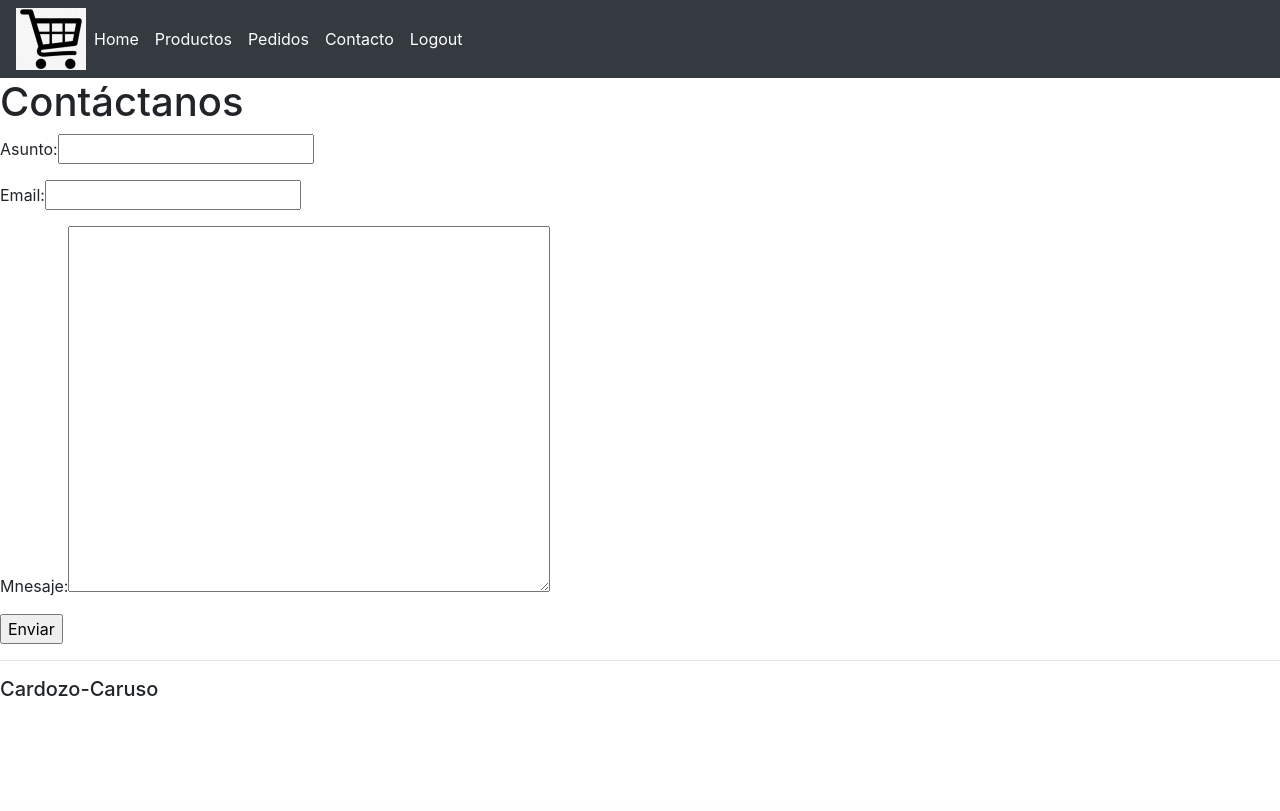
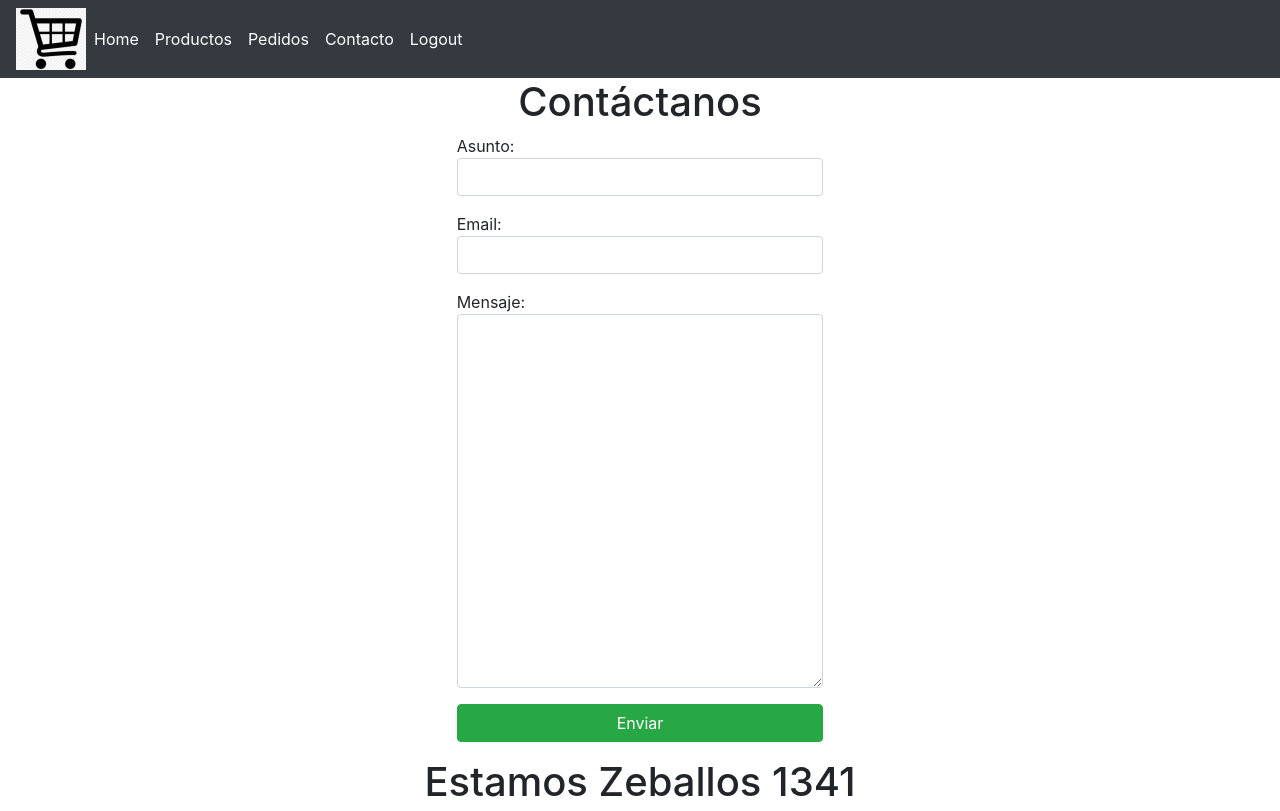
Before and after one commit to CatrielCaruso/PythonWEB, a Django app: page /contacto/ in a window 1280 px wide. Shown: the top 811 px of the page. Before the commit the page ends 696 px from the top, so only its background shows below. Run offline with Django 3.2, Linux system fonts and the light colour scheme; a user stored in the database is signed in; some libraries are stand-ins or nearby versions.

Commit message:
Mejoras visuales al front de Contacto. Ver como enlazar el archivo contacto.css sin que tire errores.

```diff
--- a/mysite/blog/templates/blog/contacto.html
+++ b/mysite/blog/templates/blog/contacto.html
@@ -1,4 +1,3 @@
-
 
 {%  extends 'blog/main.html' %}
 
@@ -11,30 +10,59 @@
     <link rel="stylesheet" href="https://stackpath.bootstrapcdn.com/bootstrap/4.3.1/css/bootstrap.min.css"
         integrity="sha384-ggOyR0iXCbMQv3Xipma34MD+dH/1fQ784/j6cY/iJTQUOhcWr7x9JvoRxT2MZw1T" crossorigin="anonymous">
 
+        <meta name="viewport" content="width=device-width, initial-scale=1">
+        <link rel="stylesheet" href="https://cdnjs.cloudflare.com/ajax/libs/animate.css/3.7.2/animate.min.css">
+        <script src="https://cdnjs.cloudflare.com/ajax/libs/wow/1.1.2/wow.min.js"></script>
 
-        <meta name="viewport" content="width=device-width, initial-scale=1">
+        <script>
+          new WOW().init();
+        </script>
+
 </head>
 
-    <body>
-      <h1>Contáctanos</h1>
-        <form action="/contacto/" method="POST">{% csrf_token %}
-         <p>Asunto:<input type="text" name="asunto"></p>
-         <p>Email:<input type="text" name="email"></p>
-         <p>Mnesaje:<textarea  name="mensaje" rows="15" cols="45"> </textarea></p>
-         <input type="submit" value="Enviar">
+<body >
 
+    <h1 class=" text-center animated fadeInLeft">Contáctanos</h1>
+
+
+    <div class="col-sm-4 main-section offset-md-4 ">
+
+            <div class="animated fadeInLeft">
+                <form class="col-12" action="/contacto/" method="POST">
+                    <div class="form-group ">
+                        {% csrf_token %}
+                        <p>Asunto:<input type="text" name="asunto" class="form-control"></p>
+                    </div>
+                    <div class="form-group ">
+                        <p>Email: <input type="text" name="email" class="form-control"></p>
+                    </div>
+                    <div class="form-group ">
+                        <p>Mensaje:<textarea name="mensaje" rows="15" cols="45 " class="form-control"> </textarea></p>
+                        <input class="btn btn-success btn-block" type="submit" value="Enviar">
+                    </div>
                 </form>
+            </div>
+
+    </div>
+    <footer class=" text-center">
+        <div class=" wow animated zoomInDown">
+
+         <h1 class=" text-center" > Estamos Zeballos 1341 </h1>
+         <iframe src="https://www.google.com/maps/embed?pb=!1m18!1m12!1m3!1d3347.869166566505!2d-60.64588628481349!3d-32.95446348091882!2m3!1f0!2f0!3f0!3m2!1i1024!2i768!4f13.1!3m3!1m2!1s0x95b7ab11d744e493%3A0xc2a8c9e8871386df!2sZeballos%201341%2C%20S2000%20BQA%2C%20Santa%20Fe!5e0!3m2!1ses-419!2sar!4v1585264123816!5m2!1ses-419!2sar" width="600" height="450" frameborder="0" style="border:0;" allowfullscreen="" aria-hidden="false" tabindex="0"></iframe>
+
+        </div>
+     </footer>
 </body>
 
 <script src="https://code.jquery.com/jquery-3.3.1.slim.min.js"
-        integrity="sha384-q8i/X+965DzO0rT7abK41JStQIAqVgRVzpbzo5smXKp4YfRvH+8abtTE1Pi6jizo"
-        crossorigin="anonymous"></script>
+    integrity="sha384-q8i/X+965DzO0rT7abK41JStQIAqVgRVzpbzo5smXKp4YfRvH+8abtTE1Pi6jizo" crossorigin="anonymous">
+</script>
 <script src="https://cdnjs.cloudflare.com/ajax/libs/popper.js/1.14.7/umd/popper.min.js"
-        integrity="sha384-UO2eT0CpHqdSJQ6hJty5KVphtPhzWj9WO1clHTMGa3JDZwrnQq4sF86dIHNDz0W1"
-        crossorigin="anonymous"></script>
+    integrity="sha384-UO2eT0CpHqdSJQ6hJty5KVphtPhzWj9WO1clHTMGa3JDZwrnQq4sF86dIHNDz0W1" crossorigin="anonymous">
+</script>
 <script src="https://stackpath.bootstrapcdn.com/bootstrap/4.3.1/js/bootstrap.min.js"
-        integrity="sha384-JjSmVgyd0p3pXB1rRibZUAYoIIy6OrQ6VrjIEaFf/nJGzIxFDsf4x0xIM+B07jRM"
-        crossorigin="anonymous"></script>
+    integrity="sha384-JjSmVgyd0p3pXB1rRibZUAYoIIy6OrQ6VrjIEaFf/nJGzIxFDsf4x0xIM+B07jRM" crossorigin="anonymous">
+</script>
 
 </html>
 
--- a/mysite/blog/templates/registration/register.html
+++ b/mysite/blog/templates/registration/register.html
@@ -39,6 +39,11 @@
 				   <form method="POST" action="">
 					   {% csrf_token %}
 					    <div class="form-group">
+
+							{%if form.errors %}
+
+                          <p class="text-danger">Recuerde que la contraseña debe tener un minimo de 8 caracteres... o el usuario ya existe...</p>
+                            {% endif %}
 							<label>Nombre de usuario:</label>
 
 
```
Also changed, not shown: mysite/blog/static/css/general.css (deleted, +0 -40 lines), mysite/blog/static/css/main.css (added), mysite/blog/static/img/fondocontacto.jpg (added), mysite/db.sqlite3. Lines whose indentation alone changed are shown as unchanged.
